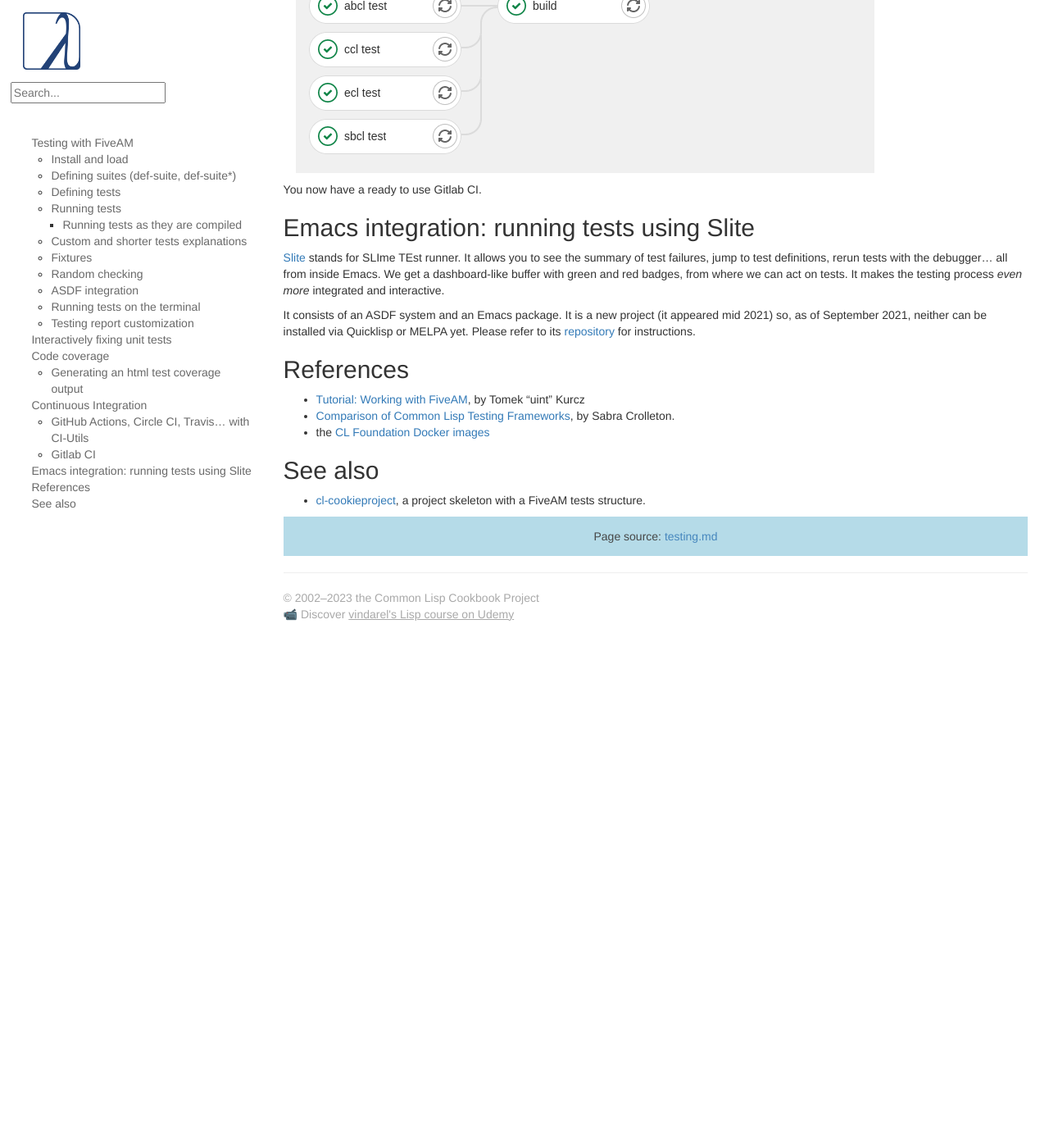
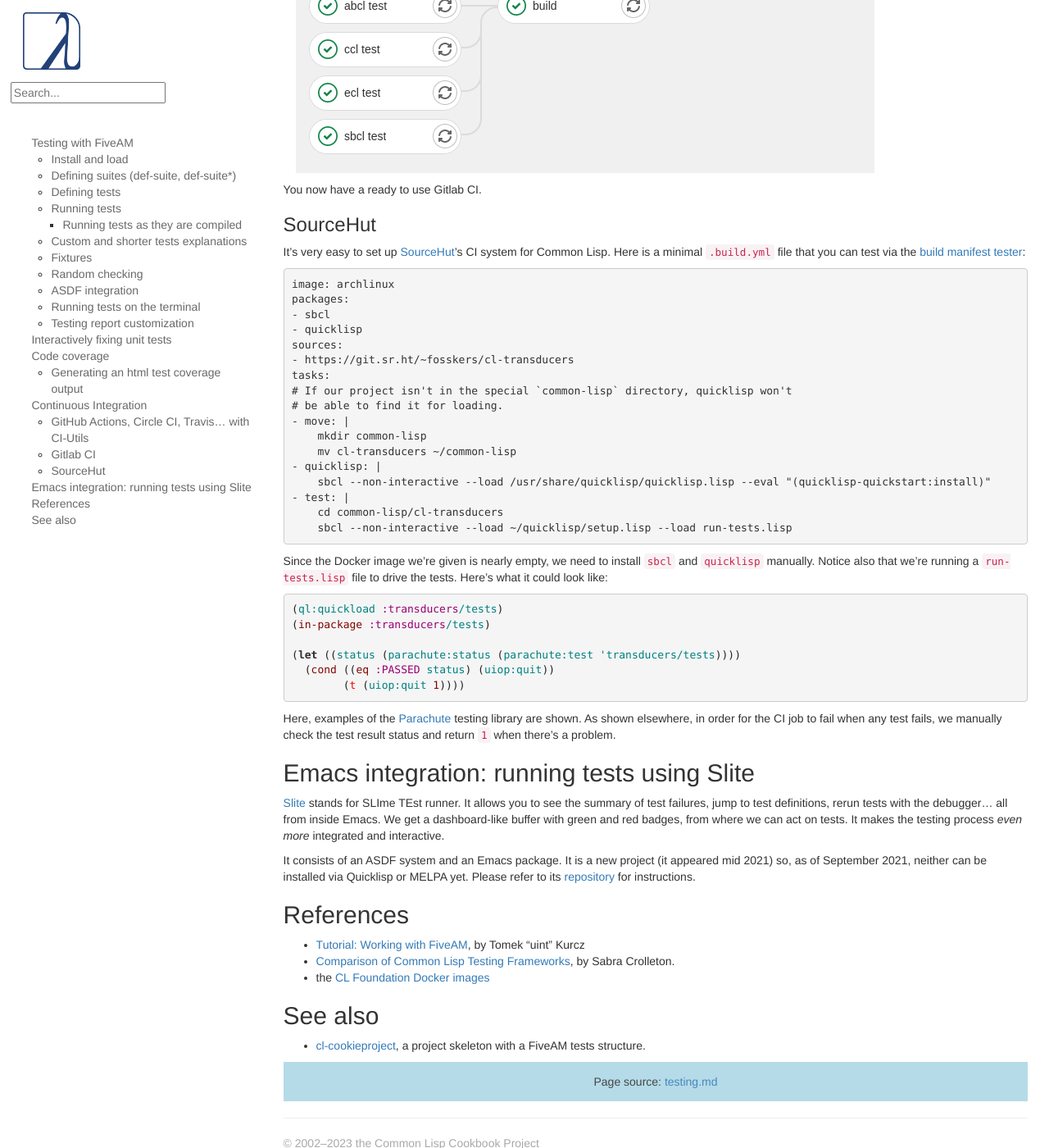
Before and after one commit to LispCookbook/cl-cookbook, a Jekyll site: the page built from testing.md, in a window 1280 px wide and 1400 px high, scrolled down 14262 px. Shown: the whole window at 82% size. Built offline with Jekyll 4.4.1, drawn with Linux system fonts in a browser that asks for light colours; before the commit the page ends 15046 px from its top, so only the background shows below that.

Commit message:
testing: running CI on SourceHut

````diff
--- a/testing.md
+++ b/testing.md
@@ -791,8 +791,51 @@
 
 ![](assets/img-ci-build.png)
 
+You now have a ready to use Gitlab CI.
 
-You now have a ready to use Gitlab CI.
+### SourceHut
+
+It's very easy to set up [SourceHut](https://sr.ht/)'s CI system for Common
+Lisp. Here is a minimal `.build.yml` file that you can test via the [build
+manifest tester](https://builds.sr.ht/):
+
+```yaml
+image: archlinux
+packages:
+- sbcl
+- quicklisp
+sources:
+- https://git.sr.ht/~fosskers/cl-transducers
+tasks:
+# If our project isn't in the special `common-lisp` directory, quicklisp won't
+# be able to find it for loading.
+- move: |
+    mkdir common-lisp
+    mv cl-transducers ~/common-lisp
+- quicklisp: |
+    sbcl --non-interactive --load /usr/share/quicklisp/quicklisp.lisp --eval "(quicklisp-quickstart:install)"
+- test: |
+    cd common-lisp/cl-transducers
+    sbcl --non-interactive --load ~/quicklisp/setup.lisp --load run-tests.lisp
+```
+
+Since the Docker image we're given is nearly empty, we need to install `sbcl`
+and `quicklisp` manually. Notice also that we're running a `run-tests.lisp` file
+to drive the tests. Here's what it could look like:
+
+```lisp
+(ql:quickload :transducers/tests)
+(in-package :transducers/tests)
+
+(let ((status (parachute:status (parachute:test 'transducers/tests))))
+  (cond ((eq :PASSED status) (uiop:quit))
+        (t (uiop:quit 1))))
+```
+
+Here, examples of the [Parachute](https://shinmera.github.io/parachute/) testing
+library are shown. As shown elsewhere, in order for the CI job to fail when any
+test fails, we manually check the test result status and return `1` when there's
+a problem.
 
 ## Emacs integration: running tests using Slite
 
````
